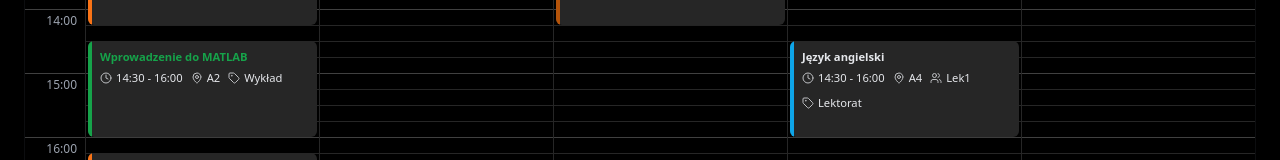
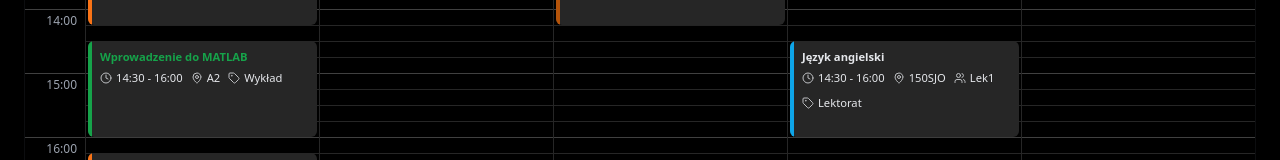
Before and after one commit to CeDwukropek/wieikschedule, a React (Create React App) app: page / in a window 1280 px wide. Shown: the part 638-798 px from the top of the page. Built offline with nearby package versions, Linux system fonts and the light colour scheme.

Commit message:
schedule update

```diff
--- a/src/timetable.js
+++ b/src/timetable.js
@@ -302,7 +302,7 @@ export const timetableData = {
       day: 3, // Czwartek
       start: "11:00",
       end: "12:30",
-      room: "A4",
+      room: "150SJO",
       weeks: "both", // Widoczne jako całe, ale u Ciebie było odd/even
     },
     {
@@ -439,7 +439,7 @@ export const timetableData = {
       day: 3, // Środa
       start: "12:45",
       end: "14:15",
-      room: "A4",
+      room: "150SJO",
       weeks: "both",
     },
     {
@@ -552,7 +552,7 @@ export const timetableData = {
       day: 3, // Piątek
       start: "14:30",
       end: "16:00",
-      room: "A4",
+      room: "150SJO",
       weeks: "both",
     },
     {
@@ -632,15 +632,15 @@ export const timetableData = {
       weeks: "odd",
     },
     {
-      id: 59,
-      subj: "MATLAB",
-      // Usunięto: title: "Wprowadzenie do MATLAB-a",
-      type: "Laboratorium",
-      groups: ["Lk8"],
-      day: 2, // Czwartek
-      start: "16:15",
-      end: "17:45",
-      room: "12",
+      id: 62,
+      subj: "ELEC01",
+      // Usunięto: title: "Podstawy elektrotechniki",
+      type: "Ćwiczenia",
+      groups: ["Ć4"],
+      day: 2, // Środa
+      start: "17:00",
+      end: "18:30",
+      room: "9",
       weeks: "both",
     },
 
@@ -671,17 +671,5 @@ export const timetableData = {
       room: "12",
       weeks: "both",
     },
-    {
-      id: 62,
-      subj: "ELEC01",
-      // Usunięto: title: "Podstawy elektrotechniki",
-      type: "Ćwiczenia",
-      groups: ["Ć4"],
-      day: 2, // Środa
-      start: "18:00",
-      end: "19:30",
-      room: "A4",
-      weeks: "both",
-    },
   ],
 };
```
